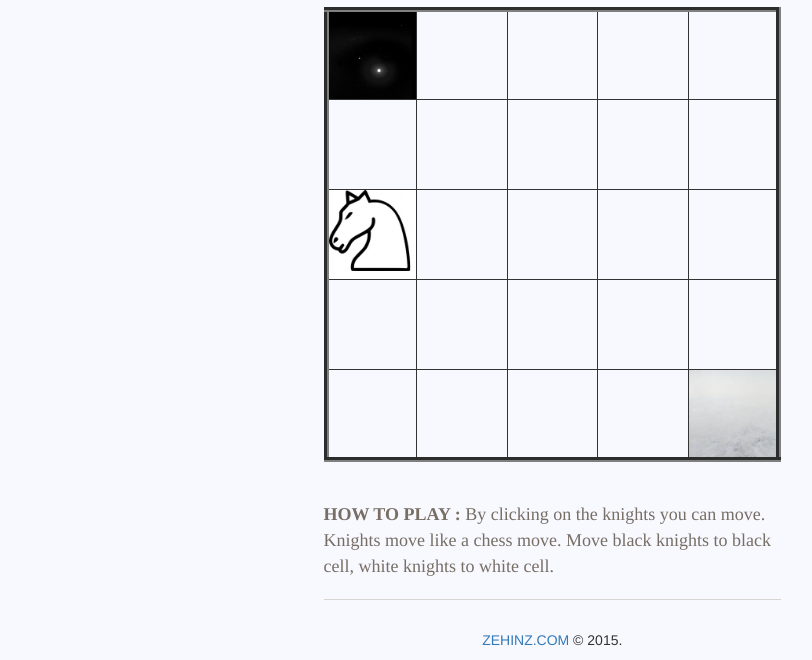
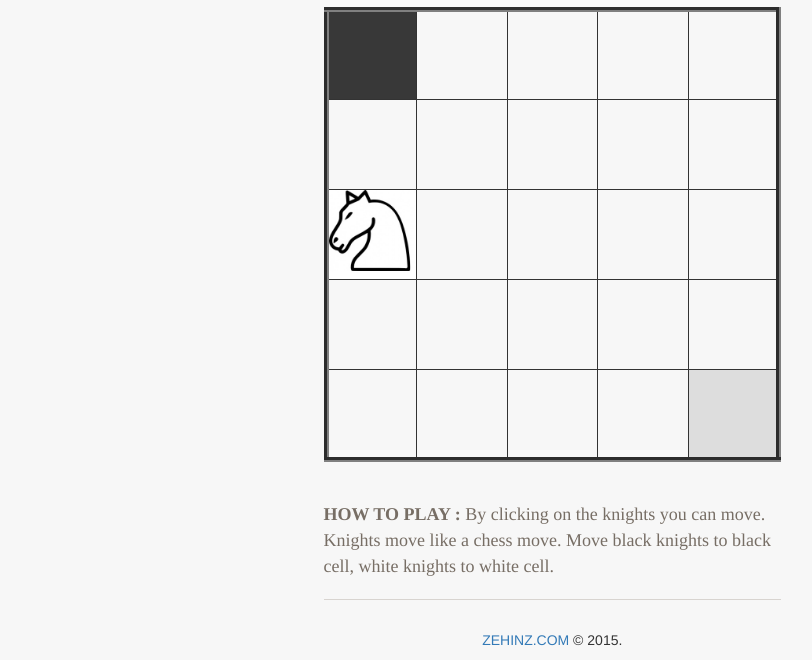
Before and after one commit to ivash/knights, a plain HTML site: page index.html in a window 1280 px wide. Shown: the part 240-900 px from the top of the page, without its empty margins (39-851 px from the left). Drawn offline with nearby package versions, Linux system fonts and the light colour scheme.

Commit message:
Modify colors of white and black cells

```diff
--- a/index.css
+++ b/index.css
@@ -1,10 +1,9 @@
 body {
-	background-color: #F8F8FF;
+	background-color: #f7f7f7;
 }
 
 #header {
 	color: #776e65;
-
 	font-family: times, Times New Roman, times-roman, georgia, serif
 }
 
@@ -38,7 +37,7 @@ td.black {
 	width: 90px;
 	height: 90px;
 	border: solid 1px;
-	background: url("black.jpg") no-repeat center center;
+	background-color: #383838;
 	background-size: 100% 100%;
 }
 
@@ -46,7 +45,7 @@ td.white {
 	width: 90px;
 	height: 90px;
 	border: solid 1px;
-	background: url("white.jpg") no-repeat center center;
+	background-color: #dddddd;
 	background-size: 100% 100%;
 }
 strong.important {
--- a/index.js
+++ b/index.js
@@ -41,7 +41,7 @@ var view = {
 
 function createBoard (tn) {
 	var no = [];
-	var board_html = '<table class="table table-hover" border="5">';
+	var board_html = '<table class="table" border="5">';
 
 	for (var i = 0; i < tn; i++) {
 		board_html += '<tr>';
```
